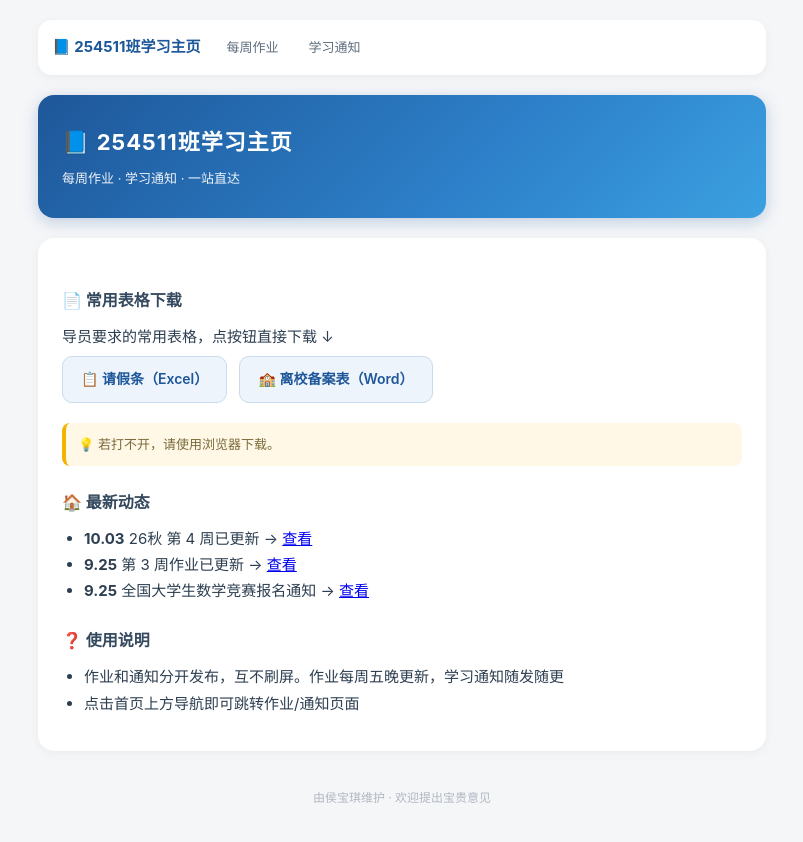
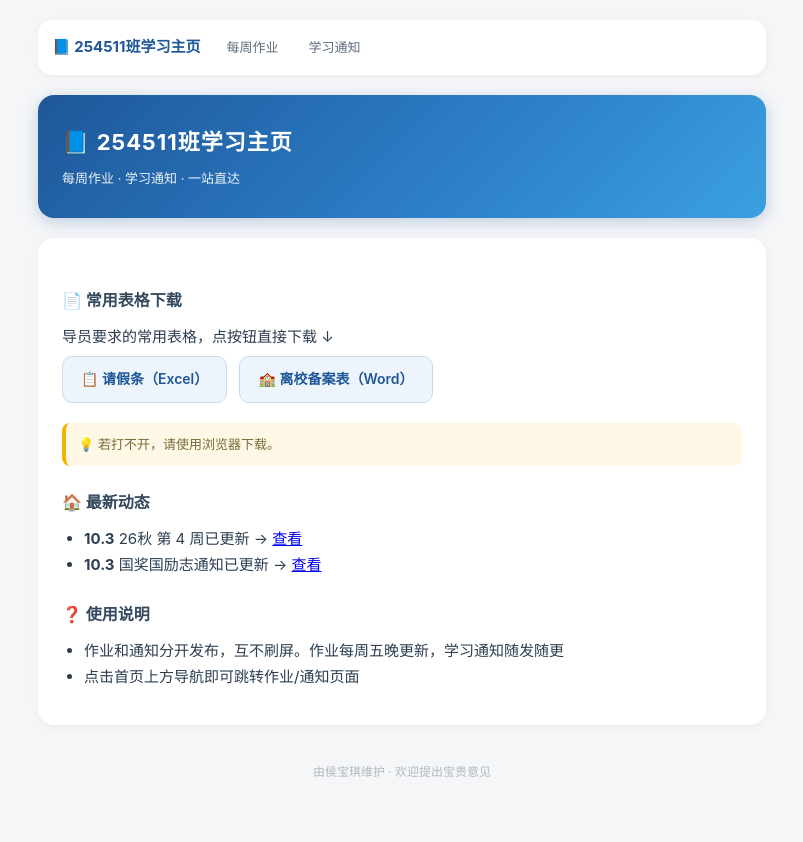
Before and after one commit to BertAGT/254511-Notifications, a Jekyll site: the page built from index.md, in a window 1280 px wide. Shown: the top 842 px of the page, without its empty margins (238-1041 px from the left). Built offline with Jekyll 4.4.1, drawn with Linux system fonts in a browser that asks for light colours.

Commit message:
Update date format and add new notices

```diff
--- a/index.md
+++ b/index.md
@@ -17,10 +17,8 @@ show_banner: true
 
 ## 🏠 最新动态
 
-- **10.03** 26秋 第 4 周已更新 → [查看](homework.html)
-
-- **9.25** 第 3 周作业已更新 → [查看](homework.html)
-- **9.25** 全国大学生数学竞赛报名通知 → [查看](notices.html)
+- **10.3** 26秋 第 4 周已更新 → [查看](homework.html)
+- **10.3** 国奖国励志通知已更新 → [查看](notice.html)
 
 ## ❓ 使用说明
 
```
